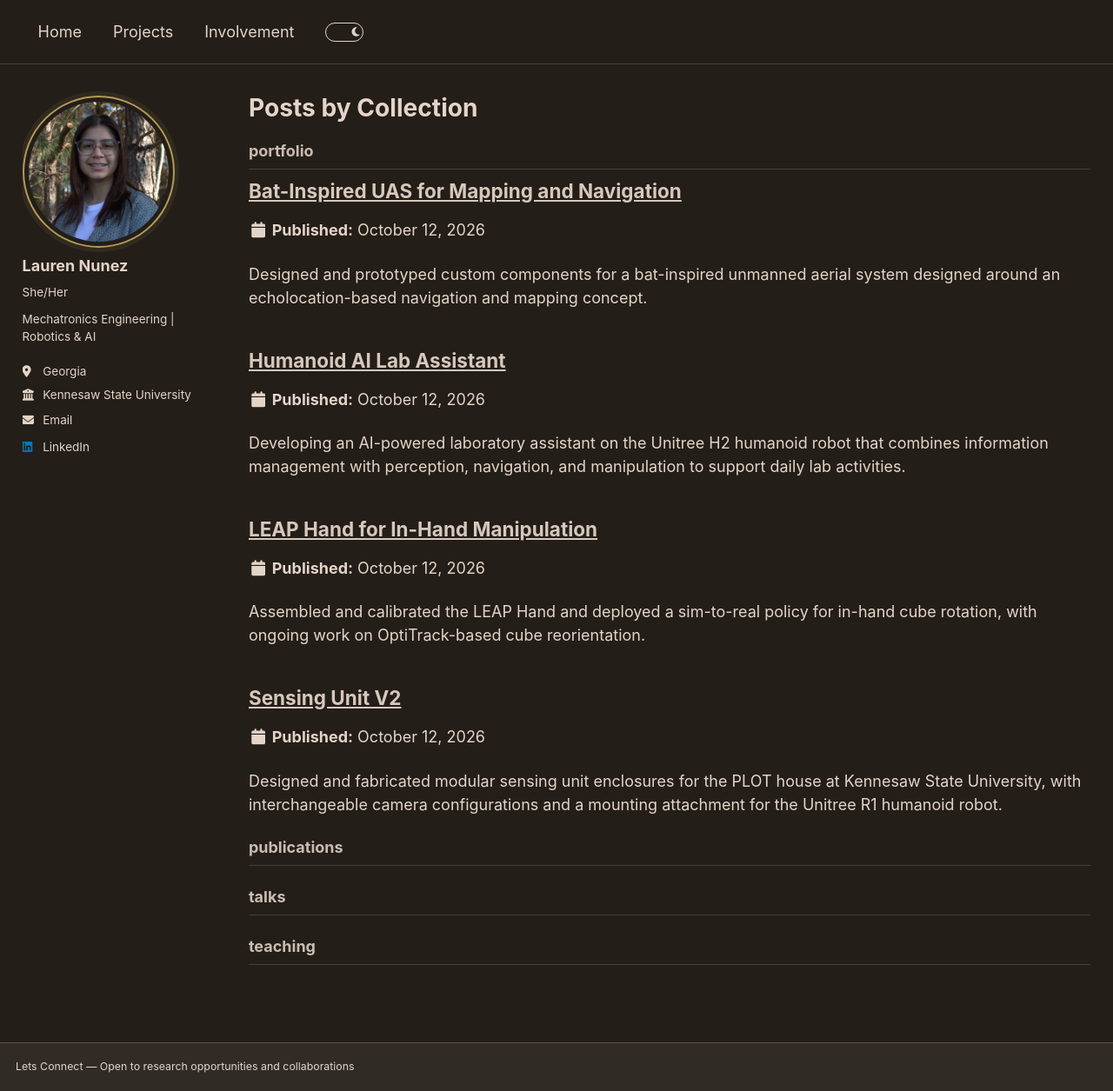
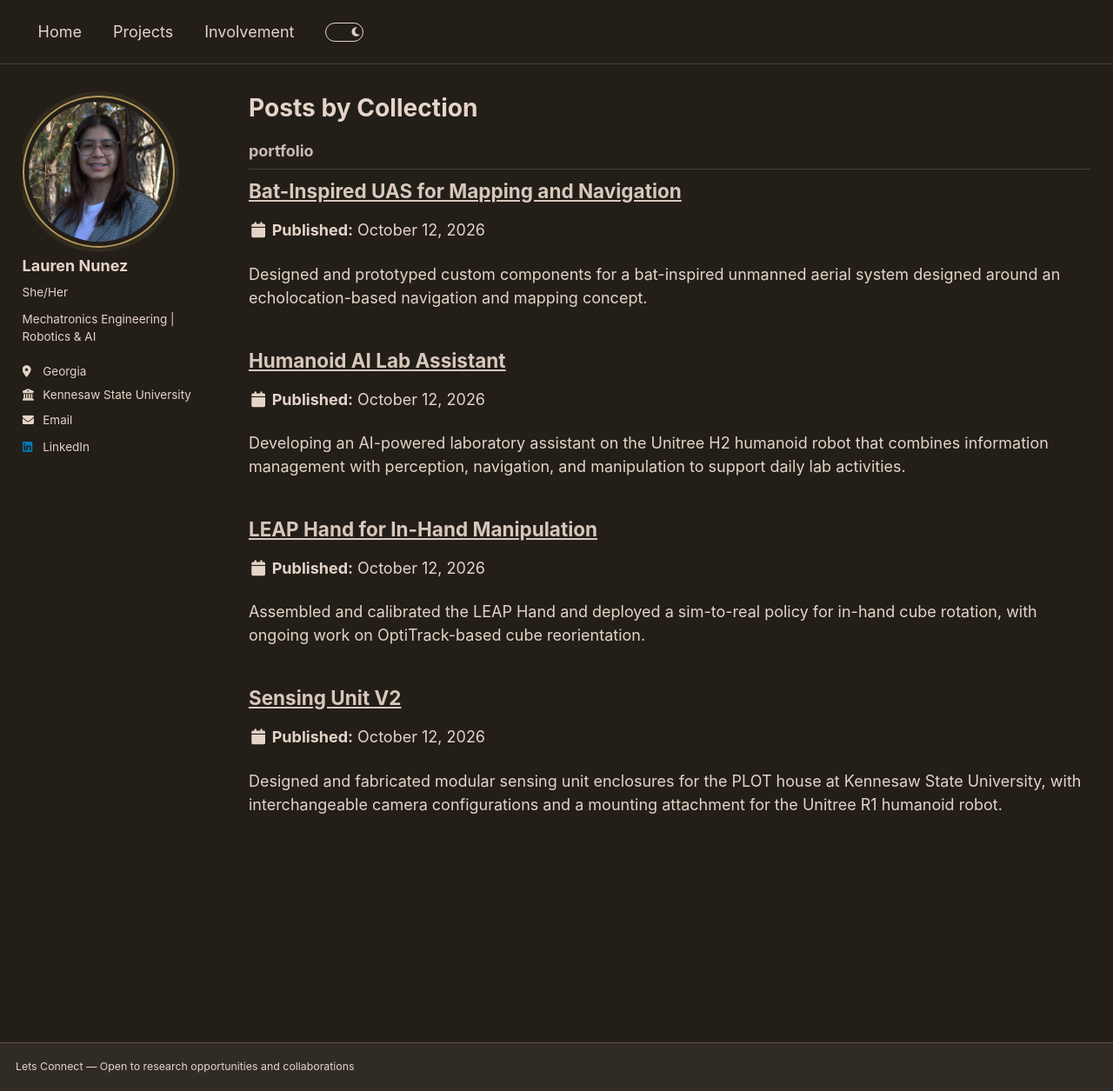
Before and after one commit to laurn156/laurn156.github.io, a Jekyll site: the page built from _pages/collection-archive.html, in a window 1280 px wide and 1255 px high. Shown: the whole window at 87% size. Built offline with Jekyll 4.4.1, drawn with Linux system fonts in a browser that asks for light colours; a style sheet for code colours, icons or effects is not loaded; part of the change alters nothing that is shown.

Commit message:
Clean up template settings in _config.yml

```diff
--- a/_config.yml
+++ b/_config.yml
@@ -12,7 +12,7 @@ site_theme               : "dirt" # The available themes options are "default",
 title                    : "Lauren Nunez"
 title_separator          : "-"
 name                     : &name "Lauren Nunez"
-description              : &description "Your Name's academic portfolio"   # Update this with a general description of your site, this is the default if not overridden by a page
+description              : &description "Lauren Nunez, Mechatronics Engineering student at Kennesaw State University working in robotics and AI"
 url                      : https://laurn156.github.io # The base hostname & protocol for your site e.g. "https://[your GitHub username].github.io",
                                                            # or if you already have some other page hosted on Github then use "https://[your GitHub username].github.io/[Your Repo Name]"
 baseurl                  : "" # the subpath of your site, e.g. "/blog"
@@ -82,22 +82,12 @@ author:
   youtube          : # Username
   zhihu            : # Username
 
-# Publication Category - The following the list of publication categories and their headings
-publication_category:
-  books:
-    title: 'Books'
-  manuscripts:
-    title: 'Journal Articles'
-  conferences:
-    title: 'Conference Papers'
-
 # Site Settings
 teaser                   :  # filename of teaser fallback teaser image placed in /images/ for social media previews
 breadcrumbs              : false # true, false (default)
 words_per_minute         : 160
 future                   : true
 read_more                : "disabled" # if enabled, adds "Read more" links to excerpts
-talkmap_link             : false      #change to true to add link to talkmap on talks page
 comments:
   provider               : # false (default), "disqus", "discourse", "facebook", "google-plus", "staticman", "custom"
   disqus:
@@ -108,22 +98,6 @@ comments:
     appid                :
     num_posts            : # 5 (default)
     colorscheme          : # "light" (default), "dark"
-staticman:
-  allowedFields          : ['name', 'email', 'url', 'message']
-  branch                 : "gh-pages" # "master", "gh-pages"
-  commitMessage          : "New comment."
-  filename               : comment-{@timestamp}
-  format                 : "yml"
-  moderation             : true
-  path                   : "_data/comments/{options.slug}"
-  requiredFields         : ['name', 'email', 'message']
-  transforms:
-    email                : "md5"
-  generatedFields:
-    date:
-      type               : "date"
-      options:
-        format           : "iso8601" # "iso8601" (default), "timestamp-seconds", "timestamp-milliseconds"
 atom_feed:
   hide                   : false     # change to true to hide the RSS feed in the footer
   path                   : # blank (default) uses feed.xml
@@ -164,7 +138,6 @@ analytics:
 include:
   - .htaccess
   - _pages
-  - files
 exclude:
   - "*.sublime-project"
   - "*.sublime-workspace"
@@ -221,16 +194,7 @@ kramdown:
 
 # These settings control the types of collections used by the template
 collections:
-  teaching:
-    output: true
-    permalink: /:collection/:path/
-  publications:
-    output: true
-    permalink: /:collection/:path/
   portfolio:
-    output: true
-    permalink: /:collection/:path/
-  talks:
     output: true
     permalink: /:collection/:path/
 
@@ -255,24 +219,6 @@ defaults:
     values:
       layout: single
       author_profile: true
-  # _teaching
-  - scope:
-      path: ""
-      type: teaching
-    values:
-      layout: single
-      author_profile: true
-      share: true
-      comments: true
-  # _publications
-  - scope:
-      path: ""
-      type: publications
-    values:
-      layout: single
-      author_profile: true
-      share: true
-      comments: true
   # _portfolio
   - scope:
       path: ""
@@ -282,14 +228,6 @@ defaults:
       author_profile: true
       share: false
       comment: true
-  # _talks
-  - scope:
-      path: ""
-      type: talks
-    values:
-      layout: talk
-      author_profile: true
-      share: true
 
 
 # Sass/SCSS
```
